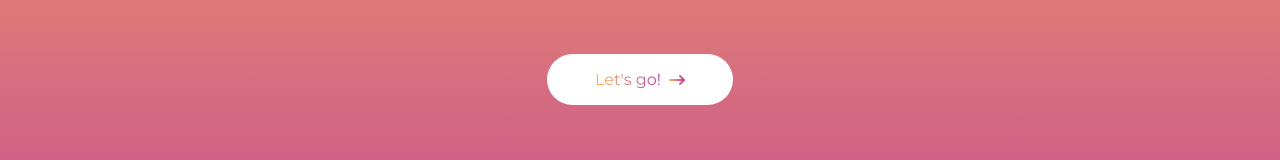
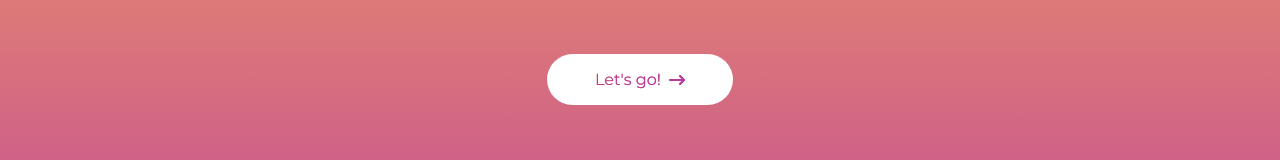
Before and after one commit to AkaraTawng/client-design-questionairre, a React (Vite) app: page / in a window 1280 px wide. Shown: the part 399-559 px from the top of the page. Built offline with nearby package versions, Linux system fonts and the light colour scheme.

Commit message:
add backup colors for next and previous buttons' arrow icons

```diff
--- a/src/components/Form.jsx
+++ b/src/components/Form.jsx
@@ -150,11 +150,18 @@ const PrevButton = styled.button`
     font-size: 1rem;
     cursor: pointer;
 
-    i {
+    @supports (background-clip: text) {
+       i {
         background: linear-gradient( to right, #FDB456, #DD7A78, #BA3D9C);
         background-clip: text;
         color: transparent;
+      }
     }
+
+    i {
+      color: #BA3D9C;
+    }
+
 
 
 
@@ -176,6 +183,20 @@ const NextButton = styled.button`
     align-items: center;
     cursor: pointer;
 
+    @supports (background-clip: text) {
+      p {
+        background: linear-gradient( to right, #FDB456, #DD7A78, #BA3D9C);
+        background-clip: text;
+        color: transparent;
+      }
+
+      i {
+        background: linear-gradient( to right, #FDB456, #DD7A78, #BA3D9C);
+        background-clip: text;
+        color: transparent;
+      }
+    }
+
     p {
       color: #BA3D9C;
       margin-right: .5rem;
@@ -185,20 +206,13 @@ const NextButton = styled.button`
       margin-right: 1rem;
      }
 
-    @supports (background-clip: text) {
-      p {
-        background: linear-gradient( to right, #FDB456, #DD7A78, #BA3D9C);
-        /* background-clip: text; */
-        -webkit-background-clip: text;
-        color: transparent;
-      }
-    }
+     i {
+      color: #BA3D9C;
+     }
 
-    i {
-        background: linear-gradient( to right, #FDB456, #DD7A78, #BA3D9C);
-        background-clip: text;
-        color: transparent;
-    }
+
+
+
 `;
 
 
```
